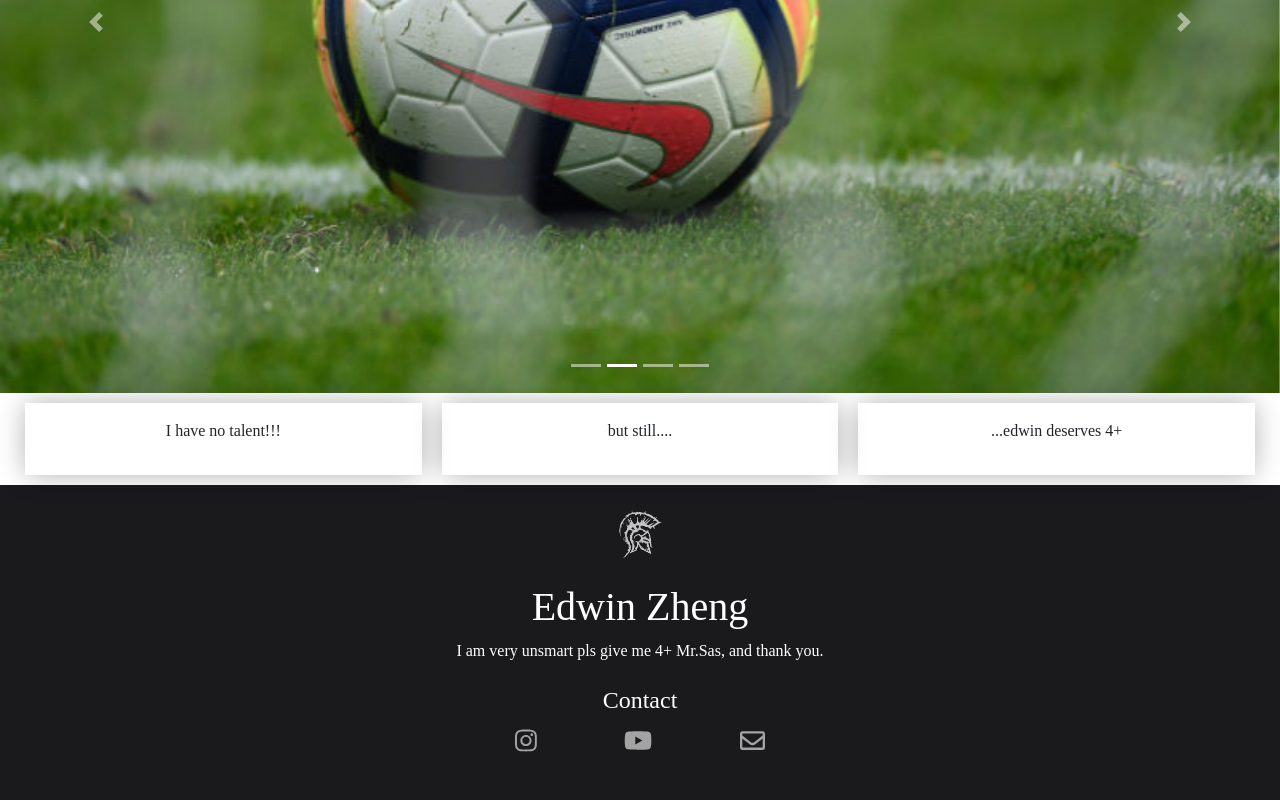
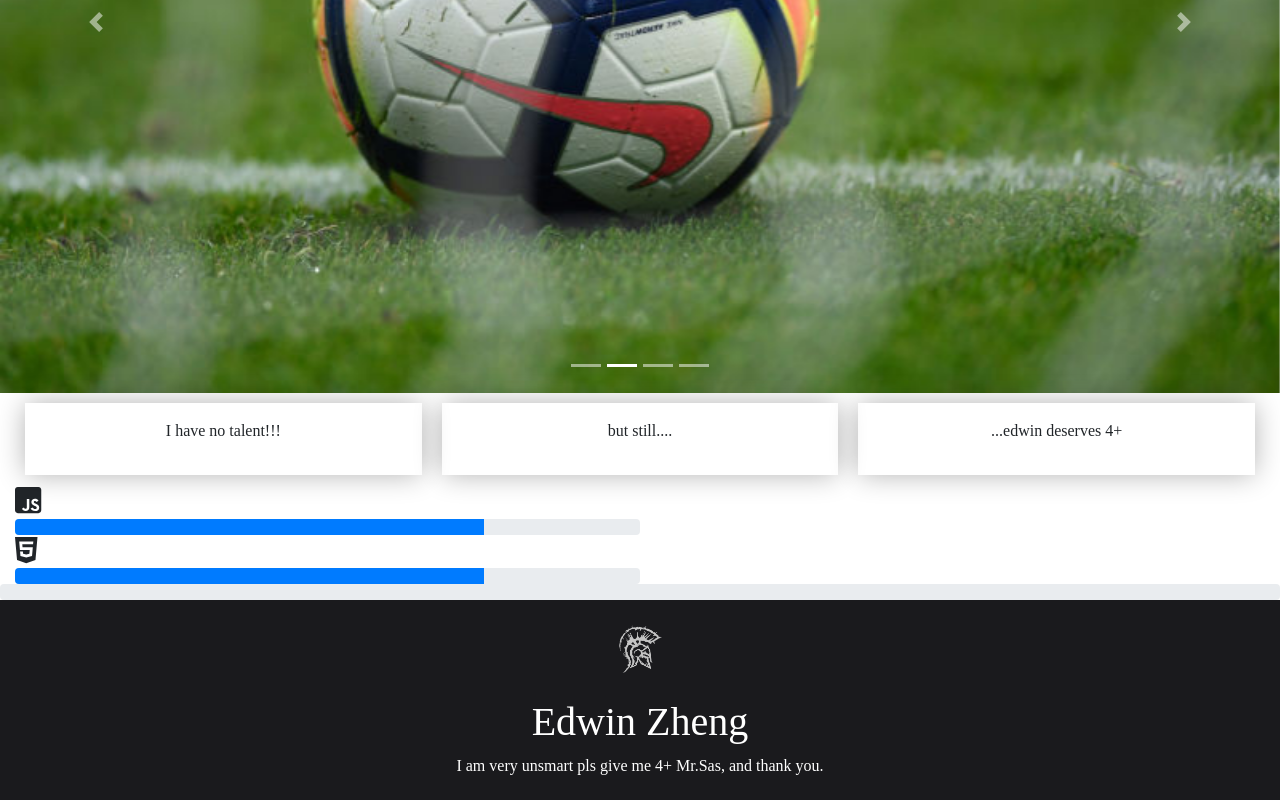
Before and after one commit to Lucien950/Grade9, a plain HTML site: page Personal Website/About Me/about.html in a window 1280 px wide. Shown: the part 1309-2109 px from the top of the page. Drawn offline with nearby package versions, Linux system fonts and the light colour scheme; a web font is replaced by a local one.

Commit message:
Learning Progress

```diff
--- a/Personal Website/About Me/about.css
+++ b/Personal Website/About Me/about.css
@@ -8,3 +8,11 @@
 #row1 div p{
     text-align: center;
 }
+
+.progressIcon{
+  font-size: 30px;
+}
+
+.learn-progress{
+  width: 50%;
+}
--- a/Personal Website/About Me/about.html
+++ b/Personal Website/About Me/about.html
@@ -111,9 +111,21 @@
 			</div>
 		</div>
 
+		<!--Skills-->
+		<div class = "container-fluid">
+			<i class="fab fa-js-square progressIcon"></i>
+			<div class="progress learn-progress">
+			  <div class="progress-bar w-75" role="progressbar" aria-valuenow="75" aria-valuemin="0" aria-valuemax="100"></div>
+			</div>
+			<i class="fab fa-html5 progressIcon"></i>
+			<div class="progress learn-progress">
+			  <div class="progress-bar w-75" role="progressbar" aria-valuenow="75" aria-valuemin="0" aria-valuemax="100"></div>
+			</div>
+		</div>
+
 		<!--Progress Bar-->
 		<div class="progress">
-		  <div class="progress-bar" role="progressbar" aria-valuenow="0" aria-valuemin="0" aria-valuemax="100"></div>
+		  <div class="progress-bar scroll-progress" role="progressbar" aria-valuenow="0" aria-valuemin="0" aria-valuemax="100"></div>
 		</div>
 
 		<!--Footer-->
--- a/Personal Website/Template/template.css
+++ b/Personal Website/Template/template.css
@@ -20,14 +20,12 @@ Extra (xl) large devices (large desktops, 1200px and up)
   background-color: #1A1A1D;
 }
 
-.progress{
+.scroll-progress{
   position: fixed;
   bottom:0px;
   height: 2px;
   width: 100%;
   background-color: #1A1A1D;
-}
-.progress-bar{
   background-color: white;
 }
 
--- a/Personal Website/Template/template.js
+++ b/Personal Website/Template/template.js
@@ -2,6 +2,6 @@ window.addEventListener("scroll", event =>{
   let scrollTop = document.documentElement.scrollTop;
   let scrollHeight = document.documentElement.scrollHeight - document.documentElement.clientHeight;
   let progress = 100 * (scrollTop/scrollHeight)
-  document.querySelector(".progress-bar").style.width = progress+"%";
-  document.querySelector(".progress-bar").setAttribute('aria-valuenow', progress);
+  document.querySelector(".scroll-progress").style.width = progress+"%";
+  document.querySelector(".scroll-progress").setAttribute('aria-valuenow', progress);
 });
```
Also changed, not shown: Personal Website/hompage/index.html (+4 -1 lines).
